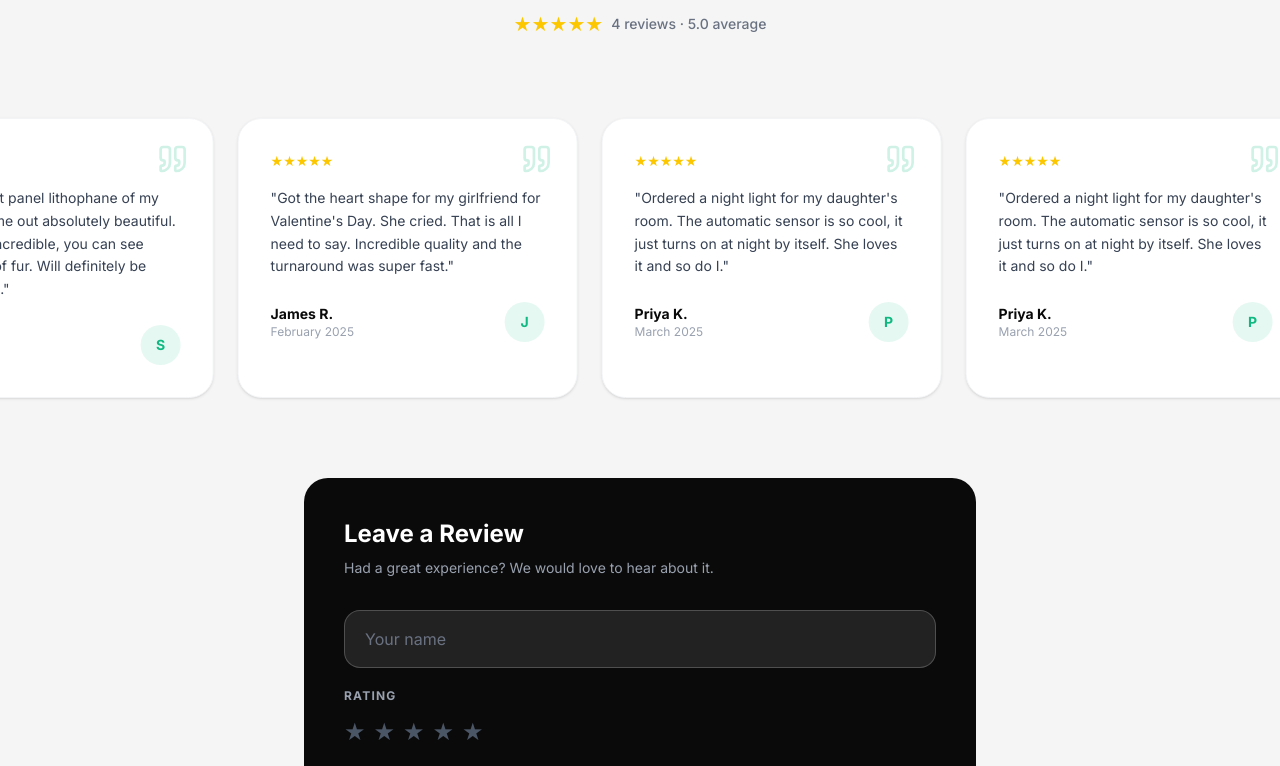
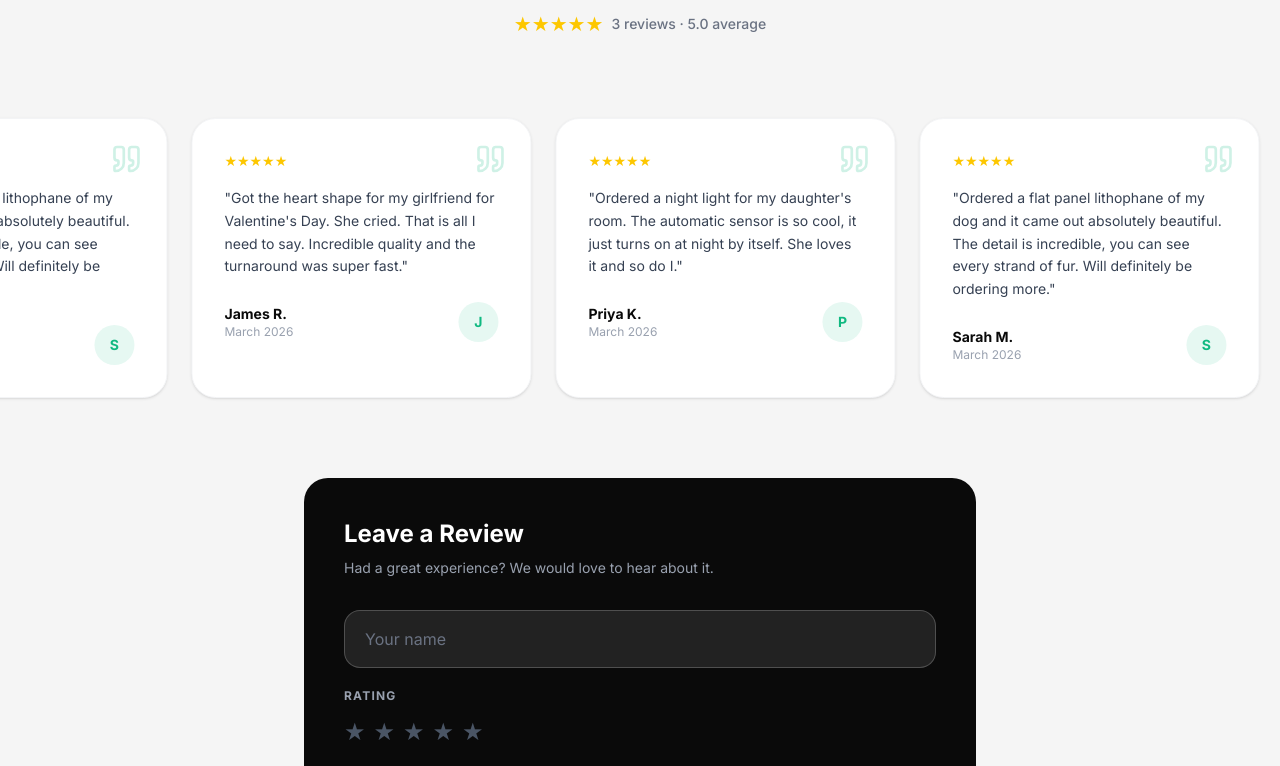
Before and after one commit to d3vprints/d3vprints.github.io, a React (Vite) app: page / in a window 1280 px wide. Shown: the part 5547-6313 px from the top of the page. Built offline with nearby package versions, Linux system fonts and the light colour scheme.

Commit message:
Update App.tsx

```diff
--- a/src/App.tsx
+++ b/src/App.tsx
@@ -637,10 +637,9 @@ const CurrentProducts = () => {
 
 // ─── Reviews ──────────────────────────────────────────────────────────────────
 const BASE_REVIEWS = [
-  { name: "Sarah M.", rating: 5, text: "Ordered a flat panel lithophane of my dog and it came out absolutely beautiful. The detail is incredible, you can see every strand of fur. Will definitely be ordering more.", date: "March 2025" },
-  { name: "James R.", rating: 5, text: "Got the heart shape for my girlfriend for Valentine's Day. She cried. That is all I need to say. Incredible quality and the turnaround was super fast.", date: "February 2025" },
-  { name: "Priya K.", rating: 5, text: "Ordered a night light for my daughter's room. The automatic sensor is so cool, it just turns on at night by itself. She loves it and so do I.", date: "March 2025" },
-  { name: "Priya K.", rating: 5, text: "Ordered a night light for my daughter's room. The automatic sensor is so cool, it just turns on at night by itself. She loves it and so do I.", date: "March 2025" },
+  { name: "Sarah M.", rating: 5, text: "Ordered a flat panel lithophane of my dog and it came out absolutely beautiful. The detail is incredible, you can see every strand of fur. Will definitely be ordering more.", date: "March 2026" },
+  { name: "James R.", rating: 5, text: "Got the heart shape for my girlfriend for Valentine's Day. She cried. That is all I need to say. Incredible quality and the turnaround was super fast.", date: "March 2026" },
+  { name: "Priya K.", rating: 5, text: "Ordered a night light for my daughter's room. The automatic sensor is so cool, it just turns on at night by itself. She loves it and so do I.", date: "March 2026" },
 ];
 
 const ReviewCard = ({ review }: { review: any }) => (
```
